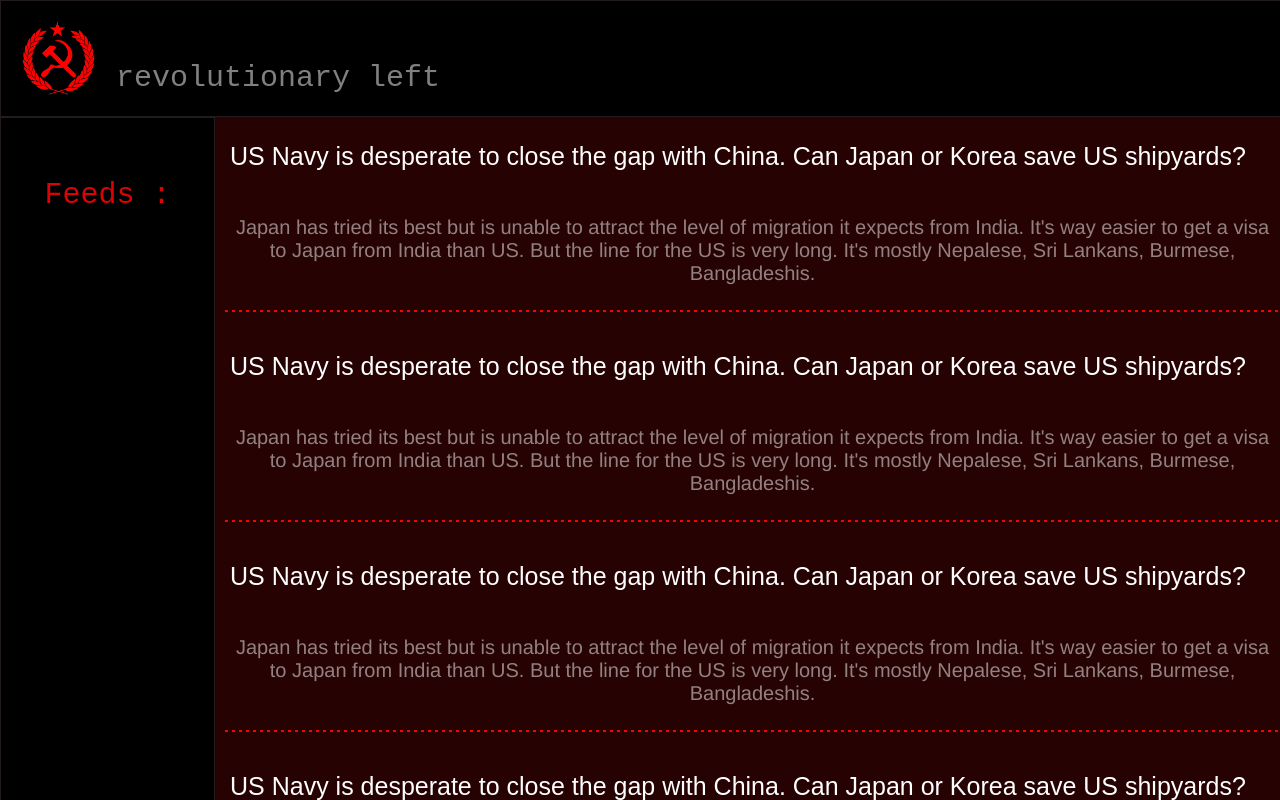
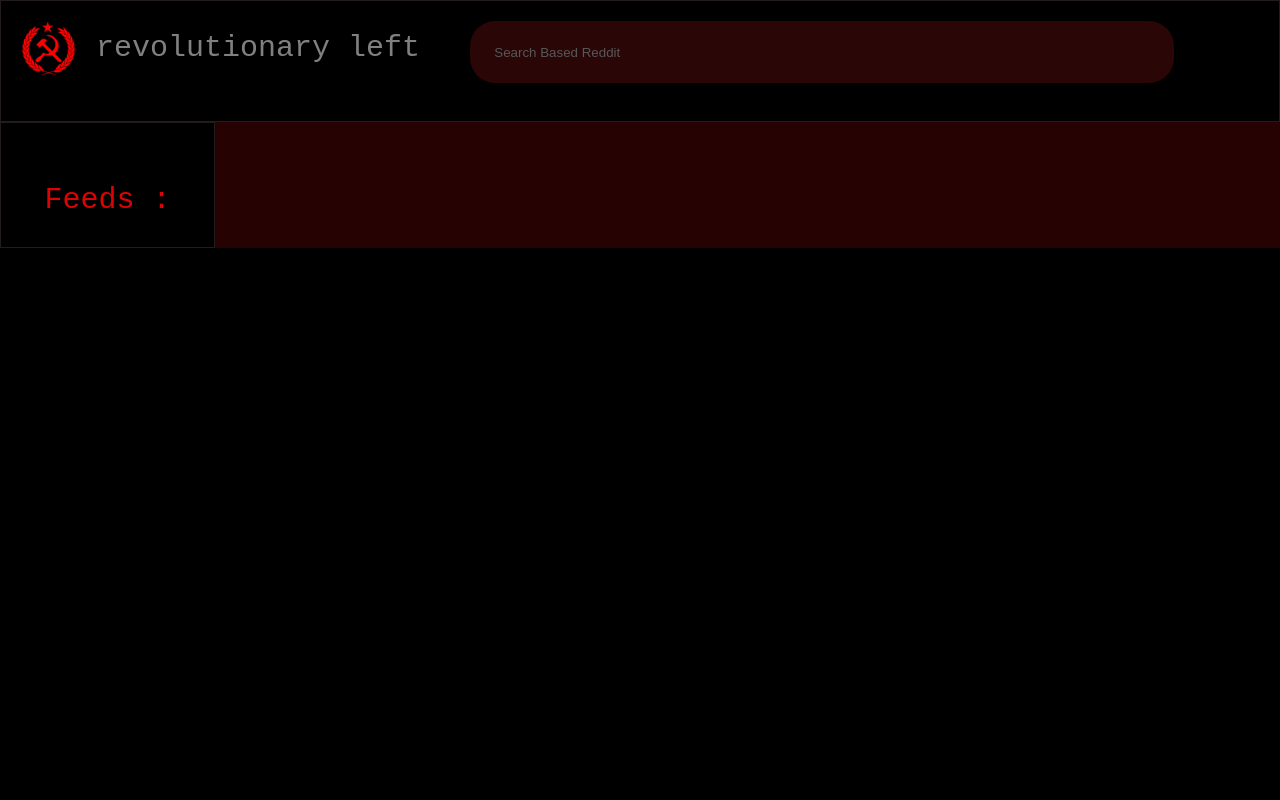
Before and after one commit to itachiuchihamadara/BasedRedditReact, a React (Create React App) app: page / in a window 1280 px wide. Built offline with nearby package versions, Linux system fonts and the light colour scheme.

Commit message:
Changing directory structure

```diff
--- a/src/AppHeader/RedditHeader.css
+++ b/src/AppHeader/RedditHeader.css
@@ -1,6 +1,5 @@
 .RedditHeader {
 
-  width: 100%;
   height: 15%;
   border: 0.1px rgb(34, 28, 28) double;
   display: flex;
@@ -8,23 +7,37 @@
 
 }
 
-.RedditHeader > img.logo {
+.RedditHeader > img.Logo {
 
-  width: 75px;
-  height: 75px;
+  width: 55px;
+  height: 55px;
   margin: 20px;
 
 }
 
-.RedditHeader > a.home{
+.RedditHeader > a.Home{
 
   color: white;
   background-color: black;
   text-align: center;
   height: 20%;
-  margin-top: 60px;
+  margin-top: 30px;
   font-size: 30px;
   font-family: 'Courier New', Courier, monospace;
   opacity: 0.5;
 
 }
+
+.RedditHeader > input.SearchBar{
+
+  background-color: rgb(56, 8, 8);
+  opacity: 0.75;
+  color: white;
+  margin-top: 20px;
+  height: 50%;
+  width: 700px;
+  border: none;
+  margin-left: 50px;
+  border-radius: 25px;
+
+}
--- a/src/AppHeader/RedditHeader.js
+++ b/src/AppHeader/RedditHeader.js
@@ -7,8 +7,9 @@ function RedditHeader() {
 
     return (
       <div className="RedditHeader" >
-       <img src = {logo} className='logo'></img>
-       <a class="active" className="home">{appName}</a>
+       <img src = {logo} className='Logo'></img>
+       <a class="active" className="Home">{appName}</a>
+       <input className = "SearchBar" type="text" placeholder="      Search Based Reddit"></input>
       </div>
     );
   }
--- a/src/Body/BodySection.css
+++ b/src/Body/BodySection.css
@@ -3,5 +3,4 @@
     flex-direction: row;
     justify-content: space-evenly;
     max-height: 100vh;
-    overflow: auto;
 }
--- a/src/Body/Feeds/FeedsSection.css
+++ b/src/Body/Feeds/FeedsSection.css
@@ -1,7 +1,8 @@
 .FeedsSection{
-    height: 100%;
+
     border: 0.1px rgb(34, 28, 28) double;
     width: 20%;
+
 }
 
 .FeedsSection > p {
--- a/src/Body/Post/PostEnumeration.js
+++ b/src/Body/Post/PostEnumeration.js
@@ -10,36 +10,8 @@ function PostEnumeration() {
 
     let list = [
 
-    <div className='Post'>
-        <PostHeader/>
-        <PostBody/>
-        <div className='line'></div>
-      </div>,
-
-<div className='Post'>
-<PostHeader/>
-<PostBody/>
-<div className='line'></div>
-</div>,
-<div className='Post'>
-          <PostHeader/>
-          <PostBody/>
-          <div className='line'></div>
-        </div>,
-        <div className='Post'>
-        <PostHeader/>
-        <PostBody/>
-        <div className='line'></div>
-      </div>,
-<div className='Post'>
-          <PostHeader/>
-          <PostBody/>
-          <div className='line'></div>
-        </div>,
-        <div className='Post'>
-        <PostHeader/>
-        <PostBody/>
-        <div className='line'></div>
+      <div>
+        <text></text>
       </div>
     ];
 
--- a/src/Body/Post/PostSection.css
+++ b/src/Body/Post/PostSection.css
@@ -1,7 +1,7 @@
 .PostSection {
     background-color:rgb(38, 2, 2);
     width: 100%;
-    height: 100vh;
+    overflow: scroll;
 }
 
 .PostSection > .Post{
@@ -9,7 +9,7 @@
     display: flex;
     flex-direction: column;
     margin-left: 10px;
-    margin-bottom: 10px;
+    margin-bottom: 30px;
 }
 
 .PostSection > .Post:hover{
```
